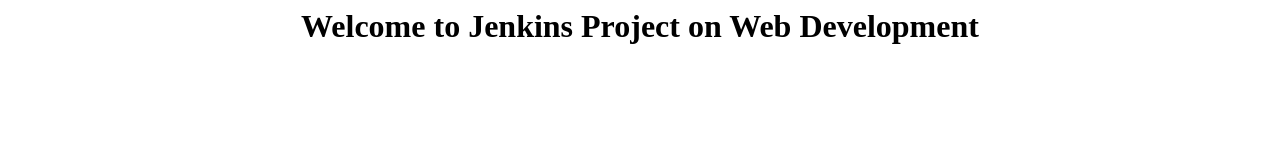
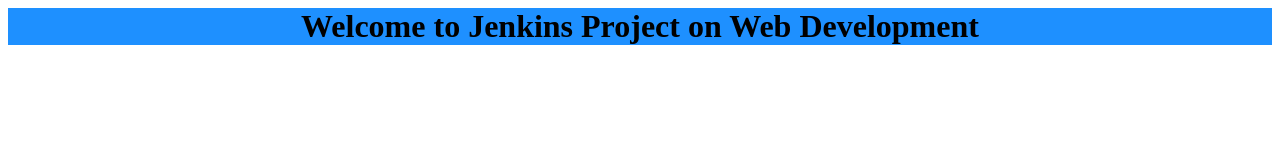
Before and after one commit to codesclutter/jenkins-project-web-dev, a plain HTML site: page index.html in a window 1280 px wide. Drawn offline with Linux system fonts and the light colour scheme.

Commit message:
second commit from dev machine

```diff
--- a/index.html
+++ b/index.html
@@ -1,3 +1,3 @@
 <html>
-	<h1> </red> <center>Welcome to Jenkins Project on Web Development </red></center> </h1>
+	<h1 style="background-color:DodgerBlue;"> <center>Welcome to Jenkins Project on Web Development</center> </h1>
 </html>
```
